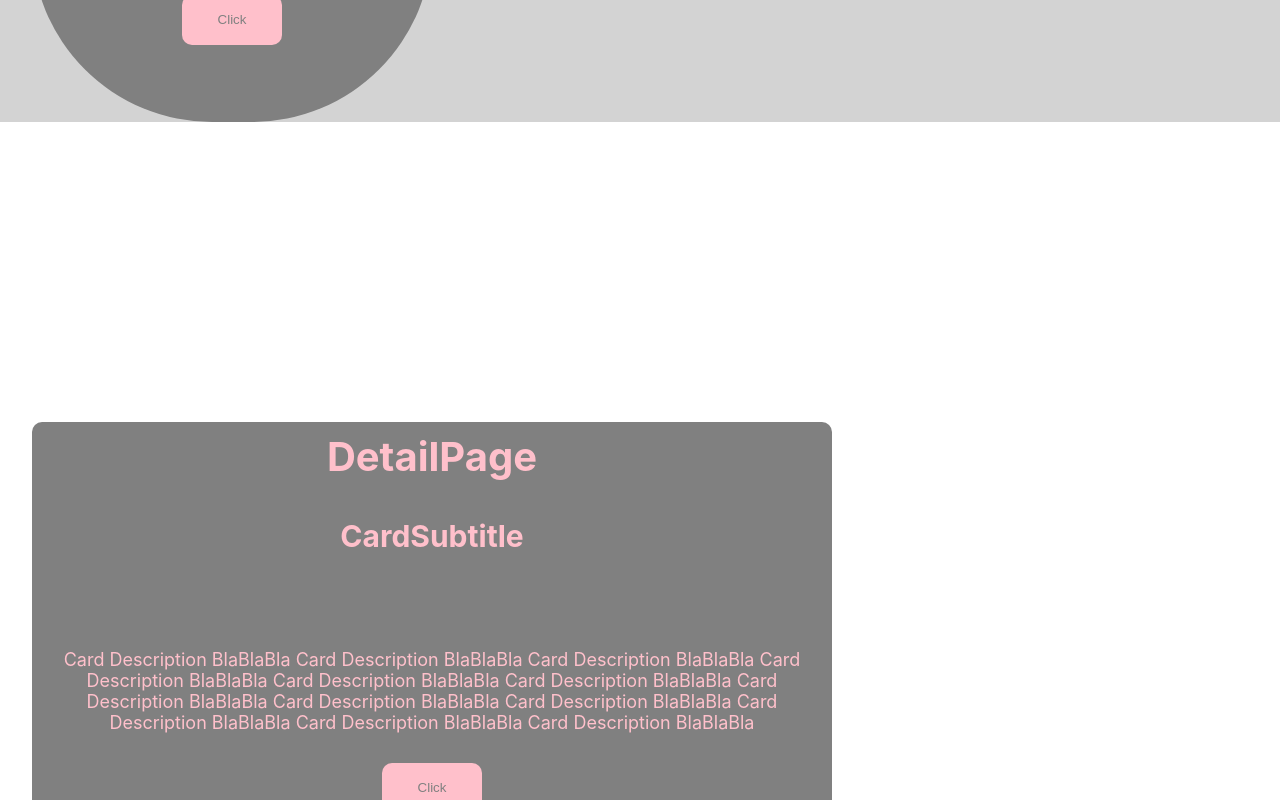
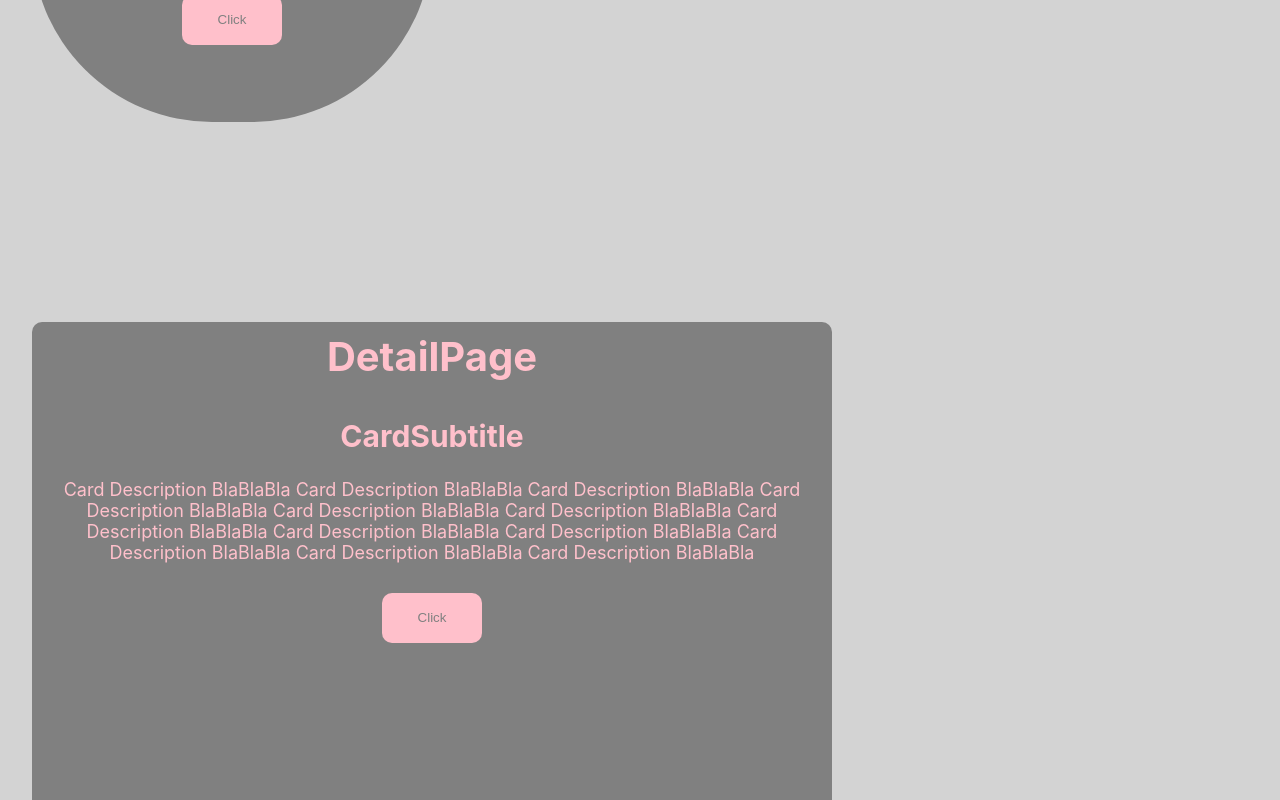
Before and after one commit to yeoniii20/notice-page, a React (Create React App) app: page / in a window 1280 px wide. Shown: the part 1760-2560 px from the top of the page. Built offline with nearby package versions, Linux system fonts and the light colour scheme.

Commit message:
noticeDetatilPage ui 수정

```diff
--- a/src/constant/NoticeDetailPage.style.js
+++ b/src/constant/NoticeDetailPage.style.js
@@ -2,10 +2,11 @@ import styled from "styled-components";
 
 export const Wrapper = styled.div`
   display: flex;
-  flex-direction: column;
-  max-width: 1920px;
-  margin-top: 200px;
-  margin-bottom: 300px;
+  background-color: lightgray;
+  padding-top: 200px;
+  padding-bottom: 100px;
+  /* flex-direction: column; */
+  /* max-width: 1920px; */
 `;
 
 export const Title = styled.h1`
@@ -17,7 +18,6 @@ export const CardSection = styled.div`
   display: flex;
   flex-direction: row;
   justify-content: center;
-  margin-top: 100px;
   gap: 20px;
   justify-content: flex-start;
   padding-left: 32px;
@@ -48,9 +48,8 @@ export const CardSubtitle = styled.h2`
 export const CardDescription = styled.div`
   color: pink;
   font-size: 18px;
-  margin-top: 70px;
-  padding-left: 5px;
-  padding-right: 5px;
+  padding-left: 10px;
+  padding-right: 10px;
   text-align: center;
 `;
 
```
